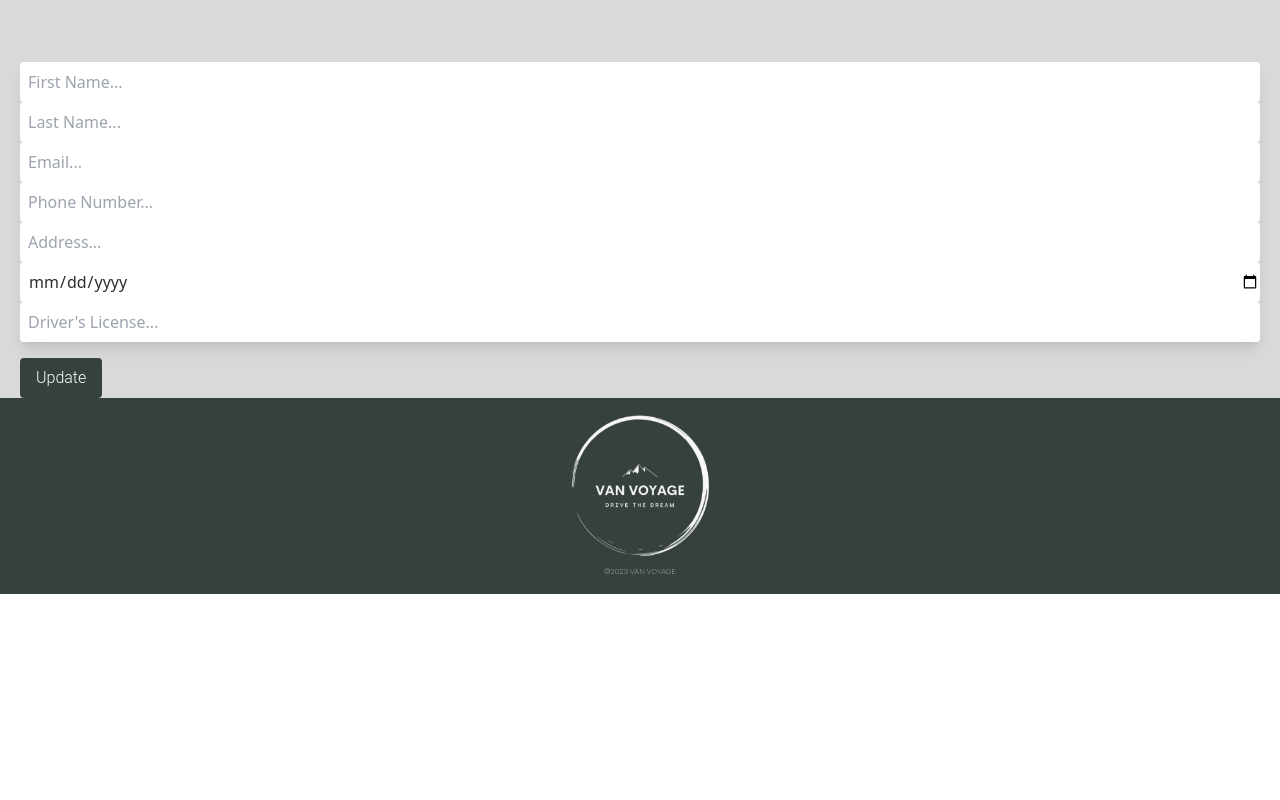
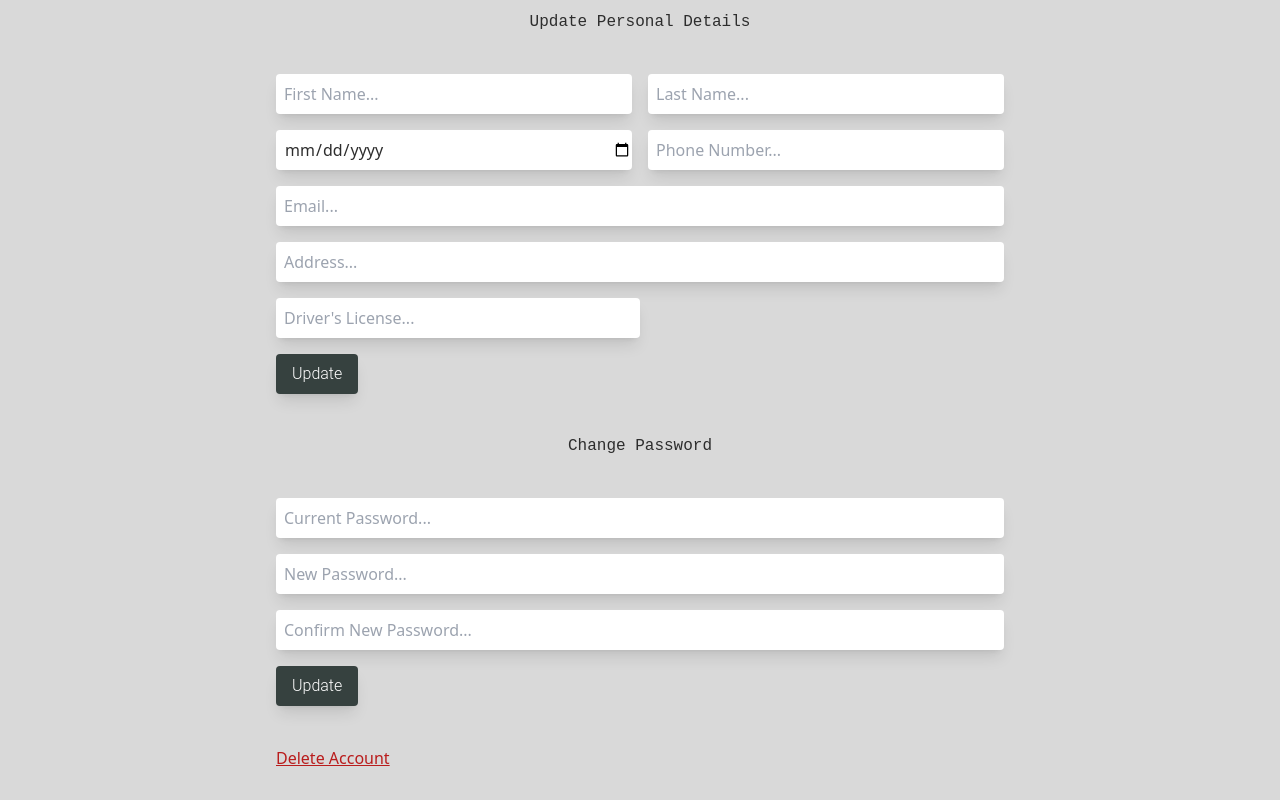
Before and after one commit to van-voyagers/T3A2-B-van-voyage-client, a React (Vite) app: page /account in a window 1280 px wide. Shown: the part 620-1420 px from the top of the page. Before the commit the page ends 1214 px from the top, so only its background shows below. Built offline with nearby package versions, Linux system fonts and the light colour scheme; no server answers; a web font is replaced by a local one.

Commit message:
change password form implemented on account page, delete account button functionaltiy working

```diff
--- /dev/null
+++ b/src/components/ChangePasswordForm.jsx
@@ -0,0 +1,149 @@
+import React, { useState, useContext } from "react";
+import { useNavigate } from "react-router-dom";
+import axios from "axios";
+import { UserContext } from "../components/UserContext";
+
+function ChangePasswordForm() {
+  const [currentPassword, setCurrentPassword] = useState("");
+  const [newPassword, setNewPassword] = useState("");
+  const [confirmPassword, setConfirmPassword] = useState("");
+  const navigate = useNavigate();
+  const { token, setToken } = useContext(UserContext);
+
+  const handleSubmit = async (event) => {
+    event.preventDefault();
+
+    if (newPassword !== confirmPassword) {
+      alert("New password and confirm password do not match!");
+      return;
+    }
+
+    try {
+      const response = await axios.put(
+        "http://localhost:3000/users/change-password",
+        {
+          oldPassword: currentPassword,
+          newPassword: newPassword,
+        },
+        {
+          headers: {
+            Authorization: `Bearer ${token}`,
+          },
+        }
+      );
+
+      console.log(response.data);
+
+      if (response.data.message === "Password changed successfully") {
+        alert("Successfully updated password!");
+        navigate("/account");
+      }
+    } catch (error) {
+      console.error(error.response);
+      if (
+        error.response &&
+        error.response.data.message === "Invalid current password"
+      ) {
+        alert("Invalid current password, please try again.");
+      } else {
+        alert("An error occurred while updating the password.");
+      }
+    }
+  };
+
+  const handleDelete = async () => {
+    if (
+      window.confirm(
+        "Do you wish to delete your account? All data will be removed from the database."
+      )
+    ) {
+      try {
+        console.log("Token before request: ", token);
+        const response = await axios.delete(
+          "http://localhost:3000/users/delete",
+          {
+            headers: {
+              Authorization: `Bearer ${token}`,
+            },
+          }
+        );
+
+        console.log(response.data);
+        if (response.data.message === "Account deleted successfully") {
+          alert("Your account has been deleted successfully.");
+          setToken(null);
+          localStorage.removeItem("token");
+          navigate("/");
+        }
+      } catch (error) {
+        console.error("Error during delete account request: ", error);
+        if (error.response) {
+          console.error("Server response: ", error.response.data);
+        }
+        alert("An error occurred while trying to delete your account.");
+      }
+    }
+  };
+
+  return (
+    <div className="flex justify-center">
+      <div className="max-w-screen-sm w-full lg:max-w-screen-md">
+        <form
+          onSubmit={handleSubmit}
+          className="flex flex-col px-5 space-y-4 text-voyage-black"
+        >
+          <div className="w-full space-y-4">
+            <input
+              type="password"
+              id="currentPassword"
+              name="currentPassword"
+              value={currentPassword}
+              onChange={(e) => setCurrentPassword(e.target.value)}
+              placeholder="Current Password..."
+              className="w-full h-10 pl-2 shadow-lg border-voyage-black border-opacity-50 focus:border-voyage-black focus:border-opacity-50 focus:outline-none focus:ring-2 focus:ring-voyage-black focus:ring-opacity-50 rounded"
+            />
+
+            <input
+              type="password"
+              id="newPassword"
+              name="newPassword"
+              value={newPassword}
+              onChange={(e) => setNewPassword(e.target.value)}
+              placeholder="New Password..."
+              className="w-full h-10 pl-2 shadow-lg border-voyage-black border-opacity-50 focus:border-voyage-black focus:border-opacity-50 focus:outline-none focus:ring-2 focus:ring-voyage-black focus:ring-opacity-50 rounded"
+            />
+
+            <input
+              type="password"
+              id="confirmPassword"
+              name="confirmPassword"
+              value={confirmPassword}
+              onChange={(e) => setConfirmPassword(e.target.value)}
+              placeholder="Confirm New Password..."
+              className="w-full h-10 pl-2 shadow-lg border-voyage-black border-opacity-50 focus:border-voyage-black focus:border-opacity-50 focus:outline-none focus:ring-2 focus:ring-voyage-black focus:ring-opacity-50 rounded"
+            />
+          </div>
+          <div className="self-start">
+            <button
+              type="submit"
+              className="bg-voyage-green shadow-lg text-white font-roboto mb-10 font-light rounded px-4 py-2"
+            >
+              Update
+            </button>
+            <div>
+              <button
+                type="button"
+                onClick={handleDelete}
+                className="text-red-700 underline mb-10"
+              >
+                Delete Account
+              </button>
+            </div>
+          </div>
+        </form>
+      </div>
+    </div>
+  );
+}
+
+export default ChangePasswordForm;
--- a/src/components/LoginForm.jsx
+++ b/src/components/LoginForm.jsx
@@ -1,11 +1,11 @@
-import React, { useState, useContext, useEffect } from 'react';
-import { Link, useNavigate } from 'react-router-dom';
-import axios from 'axios';
-import { UserContext } from '../components/UserContext';
+import React, { useState, useContext, useEffect } from "react";
+import { Link, useNavigate } from "react-router-dom";
+import axios from "axios";
+import { UserContext } from "../components/UserContext";
 
 function LoginForm() {
-  const [email, setEmail] = useState('');
-  const [password, setPassword] = useState('');
+  const [email, setEmail] = useState("");
+  const [password, setPassword] = useState("");
   const navigate = useNavigate();
   const { token, setToken } = useContext(UserContext);
 
@@ -21,24 +21,36 @@ function LoginForm() {
     event.preventDefault();
 
     try {
-      const response = await axios.post('http://localhost:3000/users/sign-in', { email, password });
+      const response = await axios.post("http://localhost:3000/users/sign-in", {
+        email,
+        password,
+      });
 
       console.log("Response data:", response.data);
       setToken(response.data.token);
 
-       // Save token to local storage
-       localStorage.setItem('token', response.data.token);
+      // Save token to local storage
+      localStorage.setItem("token", response.data.token);
 
       // Handle successful submission here
       alert("Successfully signed in!");
-      navigate('/account');
+      navigate("/account");
     } catch (error) {
       console.error(error);
+      // Handle incorrect password error
+      if (error.response && error.response.status === 401) {
+        alert(error.response.data.message);
+      } else {
+        alert("Incorrect Password!");
+      }
     }
-  }
+  };
 
   return (
-    <form onSubmit={handleSubmit} className="flex flex-col items-center px-5 space-y-4 text-voyage-black">
+    <form
+      onSubmit={handleSubmit}
+      className="flex flex-col items-center px-5 space-y-4 text-voyage-black"
+    >
       <div className="w-full shadow-lg">
         <input
           type="email"
@@ -64,10 +76,17 @@ function LoginForm() {
         />
       </div>
       <div className="underline">
-        <Link to="/signup" className="text-voyage-black">Don't have an account? Sign up here ➚</Link>
+        <Link to="/signup" className="text-voyage-black">
+          Don't have an account? Sign up here ➚
+        </Link>
       </div>
       <div className="self-start">
-        <button type="submit" className="bg-voyage-green text-white font-roboto font-light rounded px-4 py-2">Submit</button>
+        <button
+          type="submit"
+          className="bg-voyage-green text-white font-roboto font-light rounded px-4 py-2"
+        >
+          Submit
+        </button>
       </div>
     </form>
   );
--- a/src/components/UpdateDetailsForm.jsx
+++ b/src/components/UpdateDetailsForm.jsx
@@ -1,7 +1,7 @@
 import React, { useState, useContext } from "react";
 import { useNavigate } from "react-router-dom";
 import axios from "axios";
-import { UserContext } from '../components/UserContext';
+import { UserContext } from "../components/UserContext";
 
 function UpdateDetailsForm() {
   const [firstName, setFirstName] = useState("");
@@ -34,8 +34,8 @@ function UpdateDetailsForm() {
         updatedFields,
         {
           headers: {
-            Authorization: `Bearer ${token}`
-          }
+            Authorization: `Bearer ${token}`,
+          },
         }
       );
 
@@ -52,8 +52,14 @@ function UpdateDetailsForm() {
   };
 
   return (
-    <form onSubmit={handleSubmit} className="flex flex-col items-center px-5 space-y-4 text-voyage-black">
-      <div className="w-full shadow-lg">
+    <div className="flex justify-center">
+      <div className="max-w-screen-sm w-full lg:max-w-screen-md">
+        <form
+          onSubmit={handleSubmit}
+          className="flex flex-col px-5 space-y-4 text-voyage-black"
+        >
+          <div className="w-full space-y-4">
+            <div className="flex space-x-4">
               <input
                 type="text"
                 id="firstName"
@@ -61,7 +67,7 @@ function UpdateDetailsForm() {
                 value={firstName}
                 onChange={(e) => setFirstName(e.target.value)}
                 placeholder="First Name..."
-          className="w-full h-10 pl-2 border-voyage-black border-opacity-50 focus:border-voyage-black focus:border-opacity-50 focus:outline-none focus:ring-2 focus:ring-voyage-black focus:ring-opacity-50 rounded"
+                className="w-full h-10 pl-2 shadow-lg border-voyage-black border-opacity-50 focus:border-voyage-black focus:border-opacity-50 focus:outline-none focus:ring-2 focus:ring-voyage-black focus:ring-opacity-50 rounded"
               />
 
               <input
@@ -71,17 +77,19 @@ function UpdateDetailsForm() {
                 value={lastName}
                 onChange={(e) => setLastName(e.target.value)}
                 placeholder="Last Name..."
-          className="w-full h-10 pl-2 border-voyage-black border-opacity-50 focus:border-voyage-black focus:border-opacity-50 focus:outline-none focus:ring-2 focus:ring-voyage-black focus:ring-opacity-50 rounded"
+                className="w-full h-10 pl-2 shadow-lg border-voyage-black border-opacity-50 focus:border-voyage-black focus:border-opacity-50 focus:outline-none focus:ring-2 focus:ring-voyage-black focus:ring-opacity-50 rounded"
               />
+            </div>
 
+            <div className="flex space-x-4">
               <input
-          type="email"
-          id="email"
-          name="email"
-          value={email}
-          onChange={(e) => setEmail(e.target.value)}
-          placeholder="Email..."
-          className="w-full h-10 pl-2 border-voyage-black border-opacity-50 focus:border-voyage-black focus:border-opacity-50 focus:outline-none focus:ring-2 focus:ring-voyage-black focus:ring-opacity-50 rounded"
+                type="date"
+                id="dob"
+                name="dob"
+                value={dob}
+                onChange={(e) => setDob(e.target.value)}
+                placeholder="D.O.B..."
+                className="w-full h-10 pl-2 shadow-lg border-voyage-black border-opacity-50 focus:border-voyage-black focus:border-opacity-50 focus:outline-none focus:ring-2 focus:ring-voyage-black focus:ring-opacity-50 rounded"
               />
 
               <input
@@ -91,7 +99,18 @@ function UpdateDetailsForm() {
                 value={phoneNumber}
                 onChange={(e) => setPhoneNumber(e.target.value)}
                 placeholder="Phone Number..."
-          className="w-full h-10 pl-2 border-voyage-black border-opacity-50 focus:border-voyage-black focus:border-opacity-50 focus:outline-none focus:ring-2 focus:ring-voyage-black focus:ring-opacity-50 rounded"
+                className="w-full h-10 pl-2 shadow-lg border-voyage-black border-opacity-50 focus:border-voyage-black focus:border-opacity-50 focus:outline-none focus:ring-2 focus:ring-voyage-black focus:ring-opacity-50 rounded"
+              />
+            </div>
+
+            <input
+              type="email"
+              id="email"
+              name="email"
+              value={email}
+              onChange={(e) => setEmail(e.target.value)}
+              placeholder="Email..."
+              className="w-full h-10 pl-2 shadow-lg border-voyage-black border-opacity-50 focus:border-voyage-black focus:border-opacity-50 focus:outline-none focus:ring-2 focus:ring-voyage-black focus:ring-opacity-50 rounded"
             />
 
             <input
@@ -101,17 +120,7 @@ function UpdateDetailsForm() {
               value={address}
               onChange={(e) => setAddress(e.target.value)}
               placeholder="Address..."
-          className="w-full h-10 pl-2 border-voyage-black border-opacity-50 focus:border-voyage-black focus:border-opacity-50 focus:outline-none focus:ring-2 focus:ring-voyage-black focus:ring-opacity-50 rounded"
-        />
-
-        <input
-          type="date"
-          id="dob"
-          name="dob"
-          value={dob}
-          onChange={(e) => setDob(e.target.value)}
-          placeholder="D.O.B..."
-          className="w-full h-10 pl-2 border-voyage-black border-opacity-50 focus:border-voyage-black focus:border-opacity-50 focus:outline-none focus:ring-2 focus:ring-voyage-black focus:ring-opacity-50 rounded"
+              className="w-full h-10 pl-2 shadow-lg border-voyage-black border-opacity-50 focus:border-voyage-black focus:border-opacity-50 focus:outline-none focus:ring-2 focus:ring-voyage-black focus:ring-opacity-50 rounded"
             />
 
             <input
@@ -121,13 +130,20 @@ function UpdateDetailsForm() {
               value={driversLicense}
               onChange={(e) => setDriversLicense(e.target.value)}
               placeholder="Driver's License..."
-          className="w-full h-10 pl-2 border-voyage-black border-opacity-50 focus:border-voyage-black focus:border-opacity-50 focus:outline-none focus:ring-2 focus:ring-voyage-black focus:ring-opacity-50 rounded"
+              className="w-1/2 h-10 pl-2 shadow-lg border-voyage-black border-opacity-50 focus:border-voyage-black focus:border-opacity-50 focus:outline-none focus:ring-2 focus:ring-voyage-black focus:ring-opacity-50 rounded"
             />
           </div>
           <div className="self-start">
-        <button type="submit" className="bg-voyage-green text-white font-roboto font-light rounded px-4 py-2">Update</button>
+            <button
+              type="submit"
+              className="bg-voyage-green shadow-lg text-white font-roboto mb-10 font-light rounded px-4 py-2"
+            >
+              Update
+            </button>
           </div>
         </form>
+      </div>
+    </div>
   );
 }
 
--- a/src/pages/Account.jsx
+++ b/src/pages/Account.jsx
@@ -1,17 +1,21 @@
 import React from "react";
 import Header from "../components/Header";
 import Footer from "../components/Footer";
-import PersonalDetails from "../components/PersonalDetails";  // Import the PersonalDetails component
-import UpdateDetailsForm from "../components/UpdateDetailsForm";  // Import the UpdateDetailsForm component
+import PersonalDetails from "../components/PersonalDetails";
+import UpdateDetailsForm from "../components/UpdateDetailsForm";
+import ChangePasswordForm from "../components/ChangePasswordForm";
 
 function Account() {
   return (
     <div className="flex flex-col min-h-screen">
       <Header />
-      <p className="text-center font-roboto-mono text-voyage-black mt-20 mb-16 text-xl">Account Settings</p>
-      <PersonalDetails /> {/* Use the PersonalDetails component here */}
-      <p className="text-center font-roboto-mono text-voyage-black mt-20 mb-16 text-xl">Update Personal Details</p>
-      <UpdateDetailsForm /> {/* Use the UpdateDetailsForm component here */}
+      <p className="text-center font-roboto-mono text-voyage-black mt-20 text-xl">Account Settings</p>
+      <p className="text-center font-roboto-mono text-voyage-black mt-20 mb-10 text-md">Personal Details</p>
+      <PersonalDetails />
+      <p className="text-center font-roboto-mono text-voyage-black mt-20 mb-10 text-md">Update Personal Details</p>
+      <UpdateDetailsForm />
+      <p className="text-center font-roboto-mono text-voyage-black mb-10 text-md">Change Password</p>
+      <ChangePasswordForm />
       <Footer />
     </div>
   );
```
Also changed, not shown: src/components/PersonalDetails.jsx (+19 -18 lines). Lines whose indentation alone changed are shown as unchanged.
